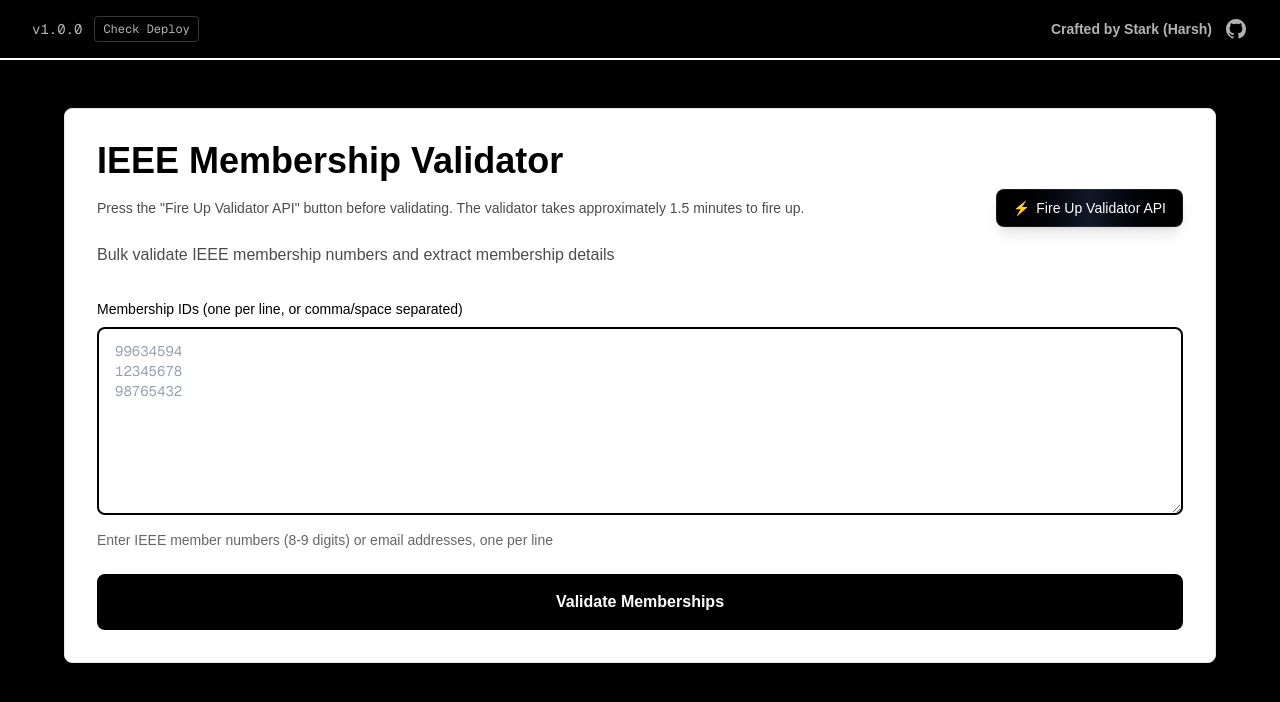
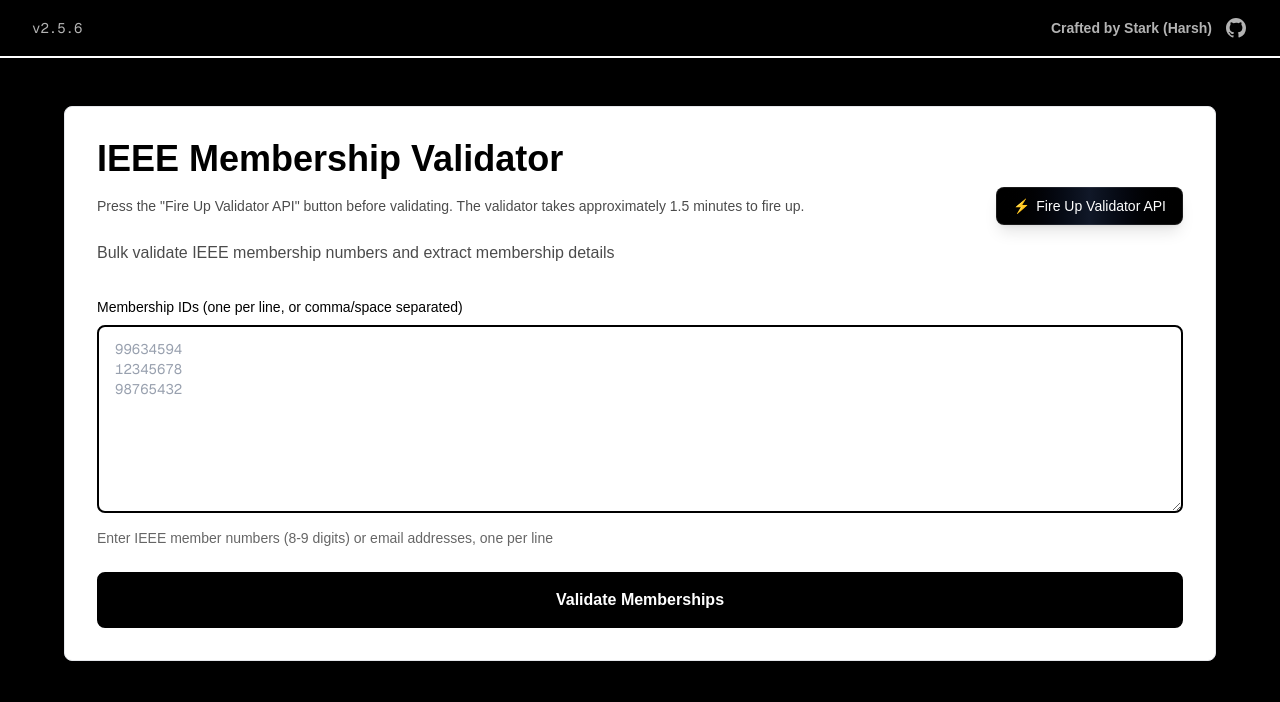
Before and after one commit to StarkAg/ieee-membership-validator, a Next.js app: page / in a window 1280 px wide. Shown: the top 702 px of the page. Built offline with nearby package versions, Linux system fonts and the light colour scheme.

Commit message:
Remove Check Deploy button and update version to 2.5.6

```diff
--- a/app/page.tsx
+++ b/app/page.tsx
@@ -318,35 +318,8 @@
       {/* Header */}
       <header className="w-full border-b-2 border-white bg-black py-3 px-3 sm:py-4 sm:px-6 lg:px-8">
         <div className="w-full flex items-center justify-between">
-          <div className="flex items-center gap-2 sm:gap-3">
-            <div className="text-white opacity-70 text-xs sm:text-sm font-mono">
-              {APP_VERSION}
-            </div>
-            <button
-              onClick={() => checkDeploymentStatus(false)}
-              disabled={checkingDeployment}
-              className="text-white opacity-70 hover:opacity-100 text-[10px] sm:text-xs font-mono px-2 py-1 border border-white/30 rounded hover:border-white/50 transition-all disabled:opacity-50"
-              title="Check deployment status"
-            >
-              {checkingDeployment ? 'Checking...' : 'Check Deploy'}
-            </button>
-            {deploymentStatus && (
-              <div className={`text-[10px] sm:text-xs font-mono px-2 py-1 rounded ${
-                deploymentStatus.isReady
-                  ? 'bg-green-500/20 text-green-400 border border-green-500/30'
-                  : deploymentStatus.isBuilding
-                  ? 'bg-yellow-500/20 text-yellow-400 border border-yellow-500/30'
-                  : deploymentStatus.isError
-                  ? 'bg-red-500/20 text-red-400 border border-red-500/30'
-                  : 'bg-gray-500/20 text-gray-400 border border-gray-500/30'
-              }`}>
-                {deploymentStatus.state === 'READY' ? '✅ Ready' :
-                 deploymentStatus.state === 'BUILDING' || deploymentStatus.state === 'QUEUED' ? '⏳ Building' :
-                 deploymentStatus.state === 'ERROR' ? '❌ Error' :
-                 deploymentStatus.state === 'NOT_CONFIGURED' ? '⚙️ Not Configured' :
-                 deploymentStatus.state}
-              </div>
-            )}
+          <div className="text-white opacity-70 text-xs sm:text-sm font-mono">
+            {APP_VERSION}
           </div>
           <div className="flex items-center gap-1.5 sm:gap-3">
             <p className="text-white opacity-70 text-[10px] sm:text-xs md:text-sm font-bold whitespace-nowrap">
--- a/package.json
+++ b/package.json
@@ -1,6 +1,6 @@
 {
   "name": "web-app",
-  "version": "1.0.0",
+  "version": "2.5.6",
   "private": true,
   "scripts": {
     "dev": "NODE_OPTIONS='--no-deprecation' next dev",
```
